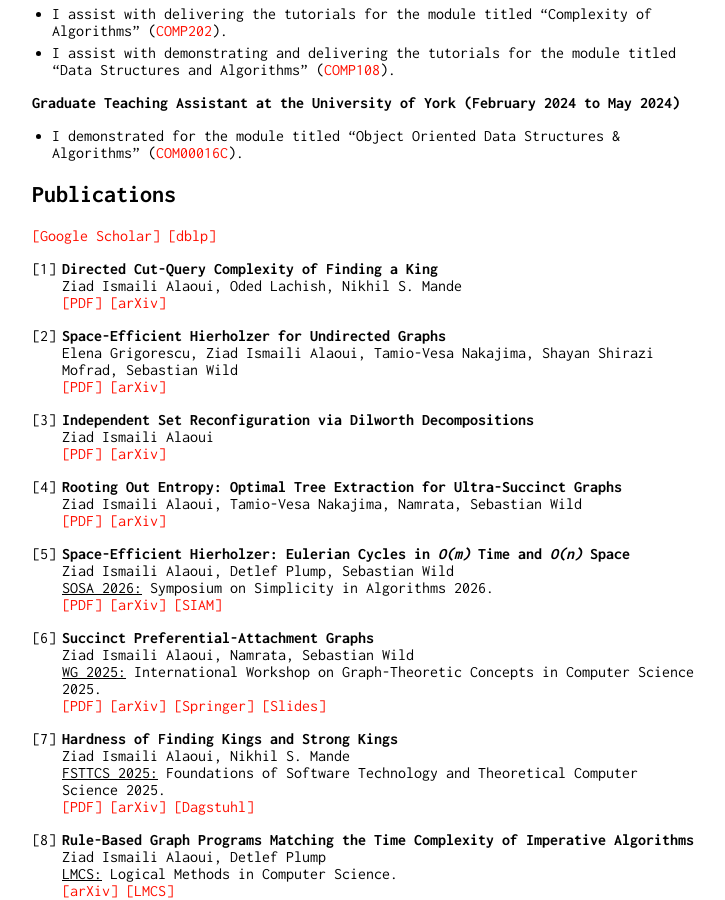
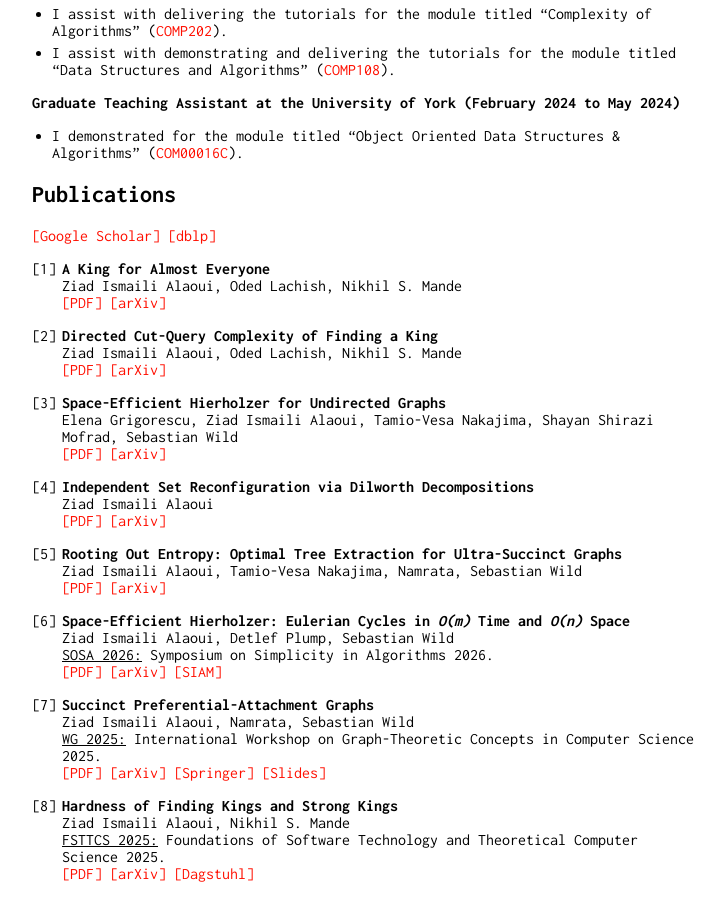
Before and after one commit to ismaili-ziad/me, a Jekyll site: the page built from index.md, in a window 1280 px wide and 900 px high, scrolled down 849 px. Shown: the whole window, without its empty margins (258-983 px from the left). Built offline with Jekyll 4.4.1, drawn with Linux system fonts in a browser that asks for light colours; our own code applies the rules of GitHub Pages for plain Markdown files.

Commit message:
Update index.md

```diff
--- a/index.md
+++ b/index.md
@@ -33,48 +33,52 @@ I am also a doctoral student at Marburg University (Germany) via a cotutelle pro
 
 [[Google Scholar]](https://scholar.google.co.uk/citations?user=ubrIbOoAAAAJ) [[dblp]](https://dblp.org/pid/380/9753.html)
 
-1. **Directed Cut-Query Complexity of Finding a King**<br>
+1. **A King for Almost Everyone**<br>
+   Ziad Ismaili Alaoui, Oded Lachish, Nikhil S. Mande<br>
+   [[PDF]](https://ziadism.com/papers/almost-king.pdf) [[arXiv]](https://arxiv.org/pdf/2611.03838)
+
+2. **Directed Cut-Query Complexity of Finding a King**<br>
    Ziad Ismaili Alaoui, Oded Lachish, Nikhil S. Mande<br>
    [[PDF]](https://ziadism.com/papers/directed-cut-king.pdf) [[arXiv]](https://arxiv.org/pdf/2610.40521)
 
-2. **Space-Efficient Hierholzer for Undirected Graphs**<br>
+3. **Space-Efficient Hierholzer for Undirected Graphs**<br>
    Elena Grigorescu, Ziad Ismaili Alaoui, Tamio-Vesa Nakajima, Shayan Shirazi Mofrad, Sebastian Wild<br>
    [[PDF]](https://ziadism.com/papers/hierholzer-undirected.pdf) [[arXiv]](https://arxiv.org/pdf/2608.19081)
 
-3. **Independent Set Reconfiguration via Dilworth Decompositions**<br>
+4. **Independent Set Reconfiguration via Dilworth Decompositions**<br>
    Ziad Ismaili Alaoui<br>
    [[PDF]](https://ziadism.com/papers/isr-dilworth-decompositions.pdf) [[arXiv]](https://arxiv.org/pdf/2607.10629)
 
-4. **Rooting Out Entropy: Optimal Tree Extraction for Ultra-Succinct Graphs**<br>
+5. **Rooting Out Entropy: Optimal Tree Extraction for Ultra-Succinct Graphs**<br>
    Ziad Ismaili Alaoui, Tamio-Vesa Nakajima, Namrata, Sebastian Wild<br>
    [[PDF]](https://ziadism.com/papers/rooting-out.pdf) [[arXiv]](https://arxiv.org/pdf/2603.14649)
 
-5. **Space-Efficient Hierholzer: Eulerian Cycles in *O(m)* Time and *O(n)* Space**<br>
+6. **Space-Efficient Hierholzer: Eulerian Cycles in *O(m)* Time and *O(n)* Space**<br>
    Ziad Ismaili Alaoui, Detlef Plump, Sebastian Wild<br>
    <u>SOSA 2026:</u> Symposium on Simplicity in Algorithms 2026.<br>
    [[PDF]](https://ziadism.com/papers/hierholzer-directed.pdf) [[arXiv]](https://arxiv.org/pdf/2508.05251) [[SIAM]](https://epubs.siam.org/doi/epdf/10.1137/1.9781611978964.34)
 
-6. **Succinct Preferential-Attachment Graphs**<br>
+7. **Succinct Preferential-Attachment Graphs**<br>
    Ziad Ismaili Alaoui, Namrata, Sebastian Wild<br>
    <u>WG 2025:</u> International Workshop on Graph-Theoretic Concepts in Computer Science 2025.<br>
    [[PDF]](https://ziadism.com/papers/pref-attach.pdf) [[arXiv]](https://arxiv.org/pdf/2506.21436) [[Springer]](https://link.springer.com/chapter/10.1007/978-3-032-11835-6_20) [[Slides]](https://www.ziadism.com/slides/Succinct_Preferential_Attachment_Graphs_WG25_Slides.pdf)
 
-7. **Hardness of Finding Kings and Strong Kings**<br>
+8. **Hardness of Finding Kings and Strong Kings**<br>
    Ziad Ismaili Alaoui, Nikhil S. Mande<br>
    <u>FSTTCS 2025:</u> Foundations of Software Technology and Theoretical Computer Science 2025.<br>
    [[PDF]](https://ziadism.com/papers/strong-kings.pdf) [[arXiv]](https://arxiv.org/pdf/2504.19386) [[Dagstuhl]](https://drops.dagstuhl.de/storage/00lipics/lipics-vol360-fsttcs2025/LIPIcs.FSTTCS.2025.36/LIPIcs.FSTTCS.2025.36.pdf)
 
-8. **Rule-Based Graph Programs Matching the Time Complexity of Imperative Algorithms**<br>
+9. **Rule-Based Graph Programs Matching the Time Complexity of Imperative Algorithms**<br>
    Ziad Ismaili Alaoui, Detlef Plump<br>
    <u>LMCS:</u> Logical Methods in Computer Science.<br>
    [[arXiv]](https://arxiv.org/pdf/2501.09144) [[LMCS]](https://lmcs.episciences.org/18248/pdf)
 
-9. **Linear-Time Graph Programs without Preconditions**<br>
+10. **Linear-Time Graph Programs without Preconditions**<br>
    Ziad Ismaili Alaoui, Detlef Plump<br>
    <u>GCM 2024:</u> Proceedings of the 15th International Workshop on Graph Computation Models. Electronic Proceedings in Theoretical Computer Science.<br>
    [[arXiv]](https://arxiv.org/pdf/2503.20465) [[White Rose]](https://eprints.whiterose.ac.uk/id/eprint/225168/1/paper.pdf)
 
-10. **Linear-Time Graph Programs for Unbounded-Degree Graphs**<br>
+11. **Linear-Time Graph Programs for Unbounded-Degree Graphs**<br>
    Ziad Ismaili Alaoui, Detlef Plump<br>
    <u>ICGT 2024:</u> Proceedings of the 17th International Conference on Graph Transformation. Lecture Notes in Computer Science 14774, pages 3-20. Springer, 2024.<br>
    [[Springer]](https://link.springer.com/chapter/10.1007/978-3-031-64285-2_1)
```
